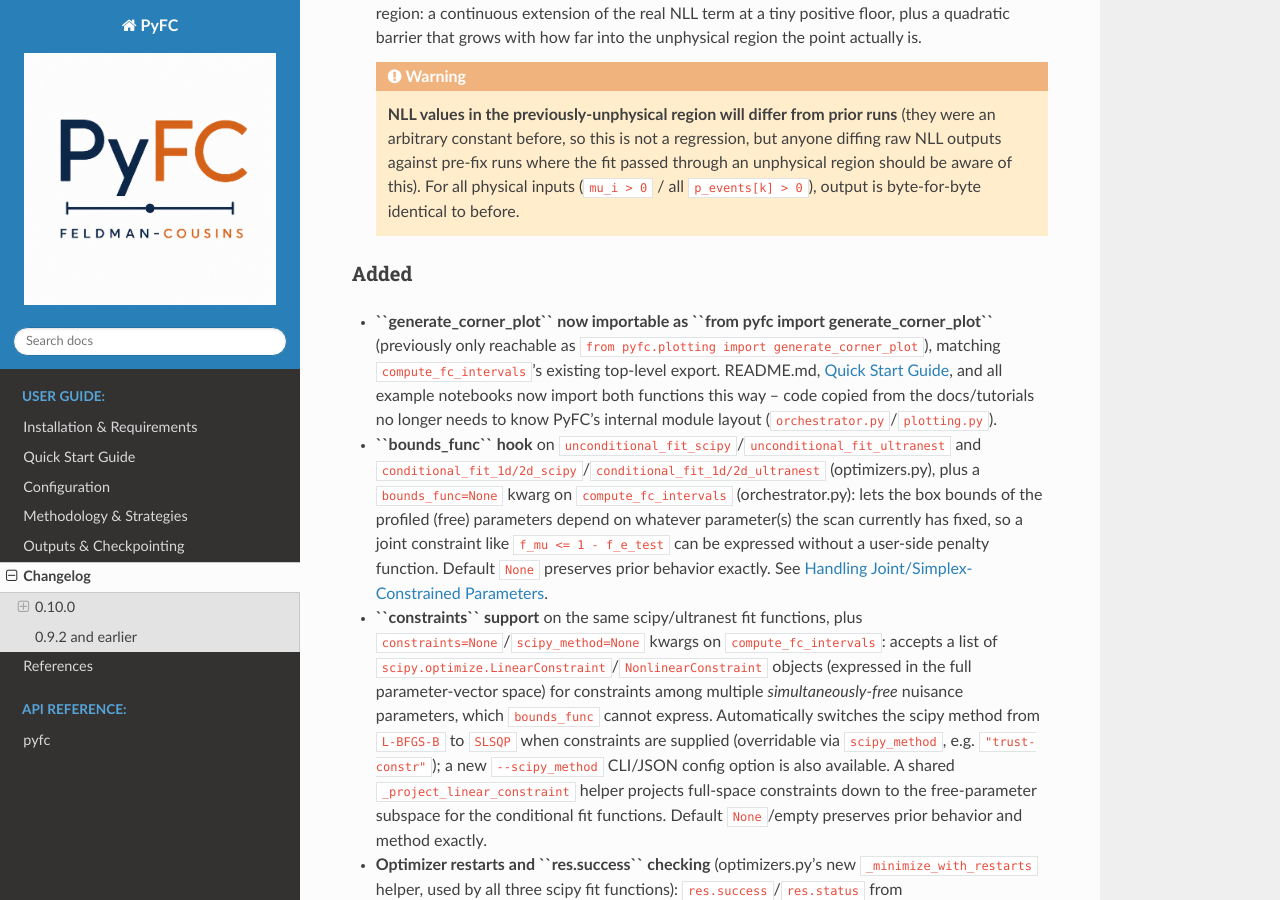
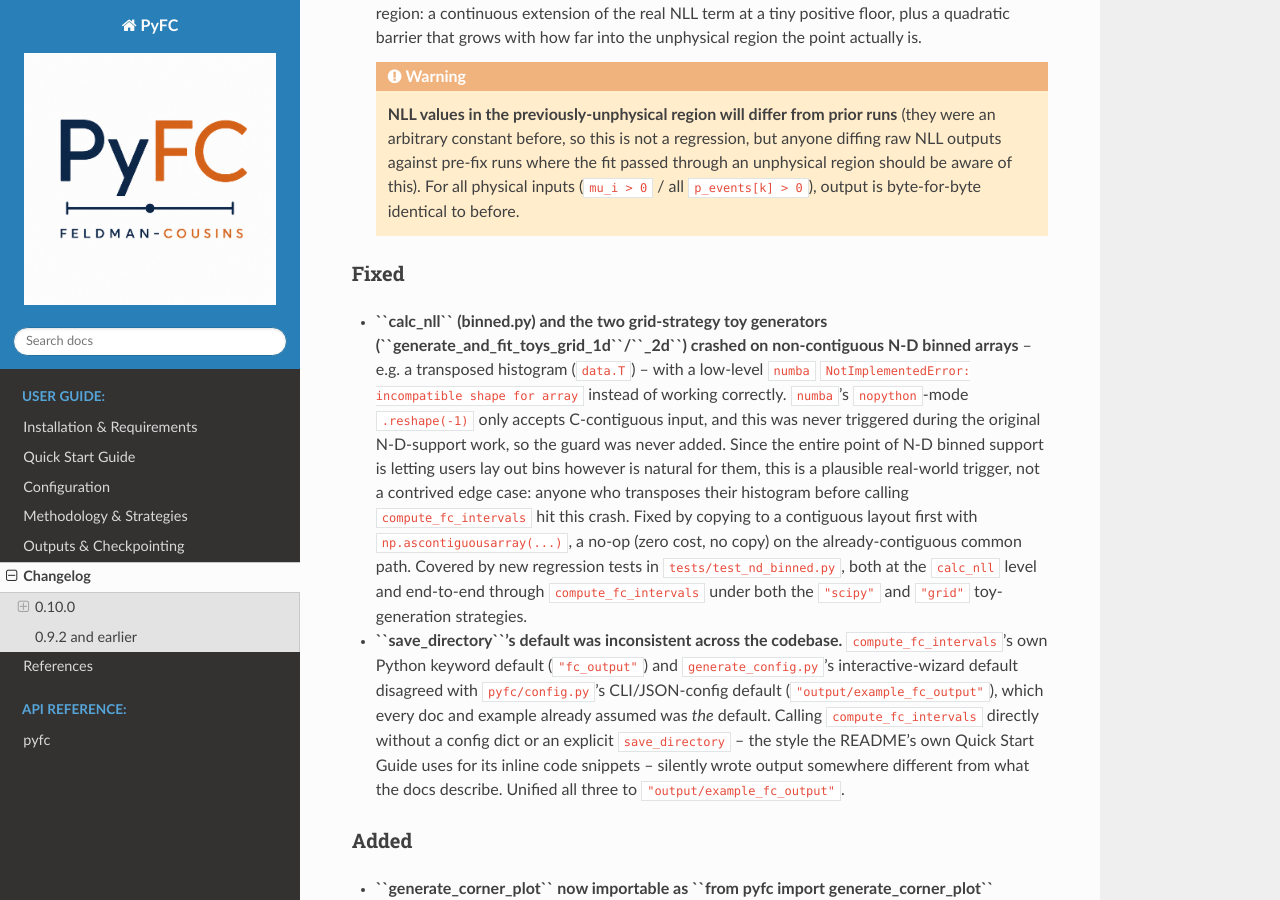
Before and after one commit to mbustama/FeldmanCousins, a Sphinx documentation site: the page built from docs/source/changelog.rst, in a window 1280 px wide and 900 px high, scrolled down 2458 px. Built offline with Sphinx 7.4.7 and the Read the Docs theme 3.1.0, drawn with Linux system fonts in a browser that asks for light colours; some of the changed text lies outside the part shown.

Commit message:
Document this session's fixes and additions in the changelog
The still-unreleased [0.10.0] entry said nothing about the two real,
user-facing changes made during the pre-push follow-up review: the
non-contiguous-array crash fix in calc_nll/the grid toy generators, and
unifying save_directory's three previously-inconsistent defaults. Both
now have a new "Fixed" subsection. Also added the new tutorial notebook
and the changelog-sync CI tooling under "Added", matching how prior
new notebooks/harnesses were documented.

Verified via scripts/check_changelog_sync.py that CHANGELOG.md and
changelog.rst stay structurally in sync.

Co-Authored-By: Claude Sonnet 5 <noreply@anthropic.com>

```diff
--- a/docs/source/changelog.rst
+++ b/docs/source/changelog.rst
@@ -137,6 +137,35 @@ Changed
      this). For all physical inputs (``mu_i > 0`` / all ``p_events[k] > 0``),
      output is byte-for-byte identical to before.
 
+Fixed
+~~~~~
+* **``calc_nll`` (binned.py) and the two grid-strategy toy generators
+  (``generate_and_fit_toys_grid_1d``/``_2d``) crashed on non-contiguous N-D
+  binned arrays** -- e.g. a transposed histogram (``data.T``) -- with a
+  low-level ``numba`` ``NotImplementedError: incompatible shape for array``
+  instead of working correctly. ``numba``'s ``nopython``-mode ``.reshape(-1)``
+  only accepts C-contiguous input, and this was never triggered during the
+  original N-D-support work, so the guard was never added. Since the entire
+  point of N-D binned support is letting users lay out bins however is
+  natural for them, this is a plausible real-world trigger, not a contrived
+  edge case: anyone who transposes their histogram before calling
+  ``compute_fc_intervals`` hit this crash. Fixed by copying to a contiguous
+  layout first with ``np.ascontiguousarray(...)``, a no-op (zero cost, no
+  copy) on the already-contiguous common path. Covered by new regression
+  tests in ``tests/test_nd_binned.py``, both at the ``calc_nll`` level and
+  end-to-end through ``compute_fc_intervals`` under both the ``"scipy"`` and
+  ``"grid"`` toy-generation strategies.
+* **``save_directory``'s default was inconsistent across the codebase.**
+  ``compute_fc_intervals``'s own Python keyword default (``"fc_output"``) and
+  ``generate_config.py``'s interactive-wizard default disagreed with
+  ``pyfc/config.py``'s CLI/JSON-config default
+  (``"output/example_fc_output"``), which every doc and example already
+  assumed was *the* default. Calling ``compute_fc_intervals`` directly
+  without a config dict or an explicit ``save_directory`` -- the style the
+  README's own Quick Start Guide uses for its inline code snippets --
+  silently wrote output somewhere different from what the docs describe.
+  Unified all three to ``"output/example_fc_output"``.
+
 Added
 ~~~~~
 * **``generate_corner_plot`` now importable as ``from pyfc import generate_corner_plot``**
@@ -215,6 +244,19 @@ Added
   numerics, by running equivalent models against both ``dev`` (old API,
   via a temporary ``git worktree``) and ``dev-no-templates`` (new API) and
   diffing the results.
+* New example notebook, ``examples/pyfc_non_contiguous_data_tutorial.ipynb``:
+  demonstrates the non-contiguous-array fix above -- passes a transposed
+  histogram straight into ``compute_fc_intervals`` and confirms the result
+  matches a contiguous copy of the identical data, after first illustrating
+  the underlying ``numba``/``numpy`` contiguity restriction in isolation.
+* ``.github/workflows/changelog-sync.yml`` and
+  ``scripts/check_changelog_sync.py``: a CI check that fails the build if
+  this page and ``CHANGELOG.md`` structurally drift out of sync (version/
+  subsection headings, bullet counts, and each bullet's opening wording),
+  since the two are hand-maintained in parallel and RST-only enhancements
+  (admonitions, cross-references) mean a byte-for-byte diff or a generic
+  Markdown-to-RST converter isn't viable. See the script's module docstring
+  for exactly what is and isn't checked.
 
 0.9.2 and earlier
 -----------------
```
Also changed, not shown: CHANGELOG.md (+43 -0 lines).
